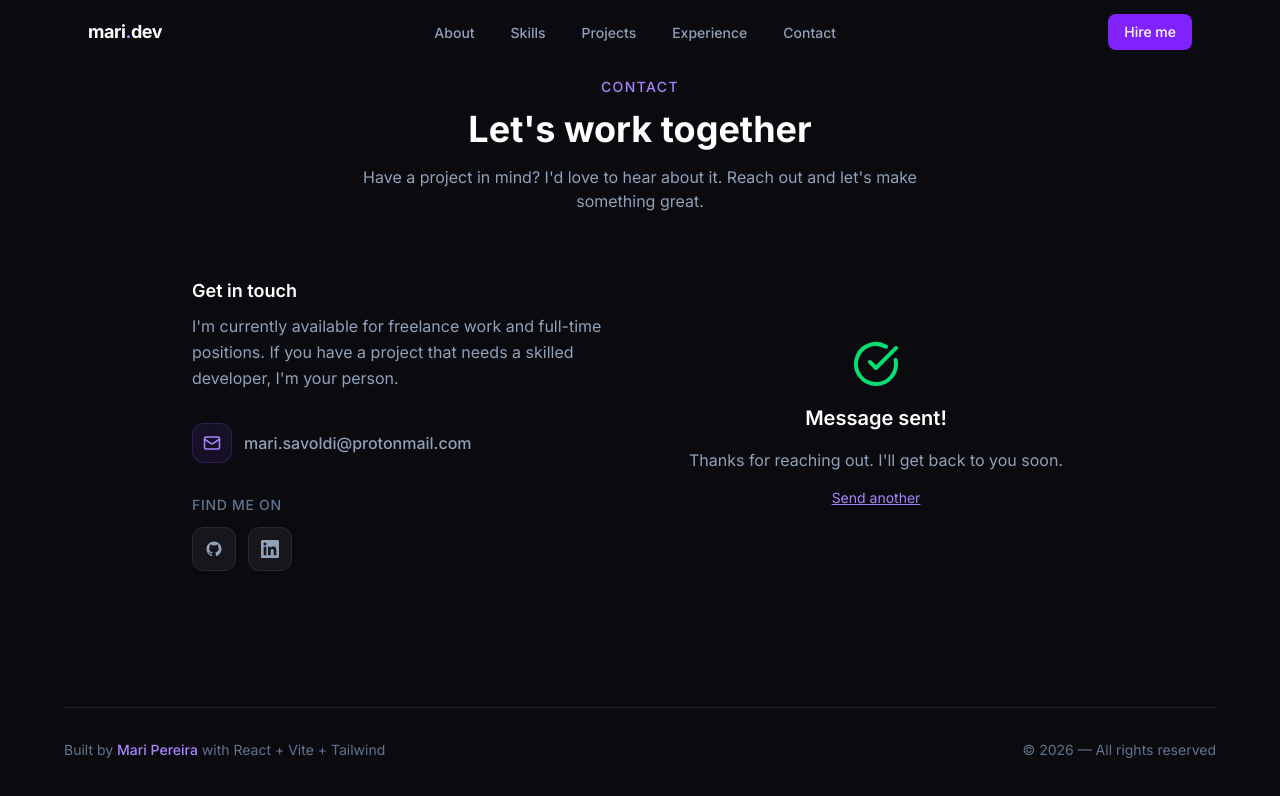
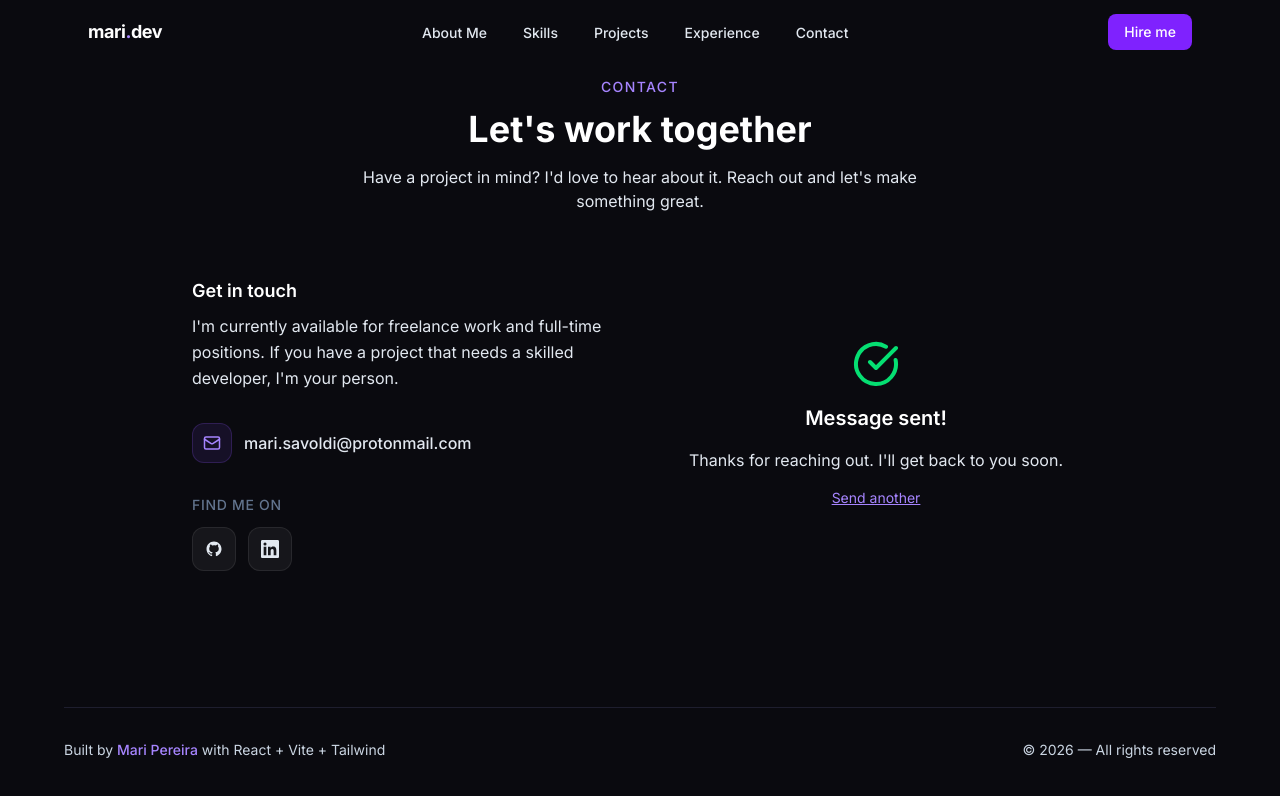
Before and after one commit to MariPereiraFree/portifolio, a React (Vite) app: page / in a window 1280 px wide. Both pictures are taken after typing "Sample", "name@example.com", "Sample" into the empty fields and a click on the button "Send message". Shown: the part 3966-4762 px from the top of the page. Built offline with nearby package versions, Linux system fonts and the light colour scheme.

Commit message:
style: adjust font colors

```diff
--- a/src/components/About.tsx
+++ b/src/components/About.tsx
@@ -50,7 +50,7 @@ export default function About() {
                   className="bg-[#111118] border border-[#1e1e2e] rounded-2xl p-4 text-center"
                 >
                   <div className="text-2xl font-bold text-white">{value}</div>
-                  <div className="text-xs text-slate-500 mt-1">{label}</div>
+                  <div className="text-xs text-slate-300 mt-1">{label}</div>
                 </div>
               ))}
             </div>
@@ -70,11 +70,11 @@ export default function About() {
               </h2>
             </div>
 
-            <p className="text-slate-400 text-lg leading-relaxed">
+            <p className="text-slate-200 text-lg leading-relaxed">
               {profile.bio}
             </p>
 
-            <p className="text-slate-400 leading-relaxed">
+            <p className="text-slate-200 leading-relaxed">
               When I&apos;m not coding, you&apos;ll find me hiking, reading sci-fi, or tinkering
               with side projects. I believe the best products come from teams that combine
               technical rigor with genuine empathy for users.
--- a/src/components/Contact.tsx
+++ b/src/components/Contact.tsx
@@ -38,7 +38,7 @@ export default function Contact() {
         >
           <p className="text-violet-400 text-sm font-medium uppercase tracking-widest mb-3">Contact</p>
           <h2 className="text-4xl font-bold text-white">Let&apos;s work together</h2>
-          <p className="text-slate-400 mt-4 max-w-xl mx-auto">
+          <p className="text-slate-200 mt-4 max-w-xl mx-auto">
             Have a project in mind? I&apos;d love to hear about it. Reach out and let&apos;s
             make something great.
           </p>
@@ -54,7 +54,7 @@ export default function Contact() {
           >
             <div>
               <h3 className="text-white font-semibold text-lg mb-2">Get in touch</h3>
-              <p className="text-slate-400 leading-relaxed">
+              <p className="text-slate-200 leading-relaxed">
                 I&apos;m currently available for freelance work and full-time positions. If you
                 have a project that needs a skilled developer, I&apos;m your person.
               </p>
@@ -62,7 +62,7 @@ export default function Contact() {
 
             <a
               href={`mailto:${profile.email}`}
-              className="flex items-center gap-3 text-slate-400 hover:text-violet-400 transition-colors group"
+              className="flex items-center gap-3 text-slate-200 hover:text-violet-400 transition-colors group"
             >
               <div className="w-10 h-10 flex items-center justify-center rounded-xl bg-violet-500/10 border border-violet-500/20 text-violet-400 group-hover:bg-violet-500/20 transition-colors">
                 <Mail size={18} />
@@ -81,7 +81,7 @@ export default function Contact() {
                     rel="noopener noreferrer"
                     aria-label={label}
                     className={`w-11 h-11 flex items-center justify-center rounded-xl
-                      bg-white/5 border border-white/8 text-slate-400 ${color}
+                      bg-white/5 border border-white/8 text-slate-200 ${color}
                       transition-all duration-200 hover:bg-white/10`}
                   >
                     <Icon size={18} />
@@ -105,7 +105,7 @@ export default function Contact() {
               >
                 <CheckCircle className="text-green-400" size={48} />
                 <h3 className="text-white font-semibold text-xl">Message sent!</h3>
-                <p className="text-slate-400">Thanks for reaching out. I&apos;ll get back to you soon.</p>
+                <p className="text-slate-200">Thanks for reaching out. I&apos;ll get back to you soon.</p>
                 <button
                   onClick={() => { setSent(false); setForm({ name: '', email: '', message: '' }) }}
                   className="text-violet-400 hover:text-violet-300 text-sm underline"
@@ -117,7 +117,7 @@ export default function Contact() {
               <form onSubmit={handleSubmit} className="space-y-4">
                 {inputFields.map(({ id, label, type, placeholder }) => (
                   <div key={id}>
-                    <label htmlFor={id} className="block text-sm font-medium text-slate-400 mb-1.5">
+                    <label htmlFor={id} className="block text-sm font-medium text-slate-200 mb-1.5">
                       {label}
                     </label>
                     <input
@@ -127,12 +127,12 @@ export default function Contact() {
                       placeholder={placeholder}
                       value={form[id]}
                       onChange={(e) => setForm({ ...form, [id]: e.target.value })}
-                      className="w-full px-4 py-3 rounded-xl bg-[#111118] border border-[#1e1e2e] text-white placeholder:text-slate-600 focus:outline-none focus:border-violet-500/50 focus:ring-1 focus:ring-violet-500/20 transition-colors"
+                      className="w-full px-4 py-3 rounded-xl bg-[#111118] border border-[#1e1e2e] text-white placeholder:text-slate-400 focus:outline-none focus:border-violet-500/50 focus:ring-1 focus:ring-violet-500/20 transition-colors"
                     />
                   </div>
                 ))}
                 <div>
-                  <label htmlFor="message" className="block text-sm font-medium text-slate-400 mb-1.5">
+                  <label htmlFor="message" className="block text-sm font-medium text-slate-200 mb-1.5">
                     Message
                   </label>
                   <textarea
@@ -142,7 +142,7 @@ export default function Contact() {
                     placeholder="Tell me about your project..."
                     value={form.message}
                     onChange={(e) => setForm({ ...form, message: e.target.value })}
-                    className="w-full px-4 py-3 rounded-xl bg-[#111118] border border-[#1e1e2e] text-white placeholder:text-slate-600 focus:outline-none focus:border-violet-500/50 focus:ring-1 focus:ring-violet-500/20 transition-colors resize-none"
+                    className="w-full px-4 py-3 rounded-xl bg-[#111118] border border-[#1e1e2e] text-white placeholder:text-slate-200 focus:outline-none focus:border-violet-500/50 focus:ring-1 focus:ring-violet-500/20 transition-colors resize-none"
                   />
                 </div>
                 <button
--- a/src/components/Experience.tsx
+++ b/src/components/Experience.tsx
@@ -46,14 +46,14 @@ export default function Experience() {
                       <h3 className="text-white font-bold text-lg">{job.role}</h3>
                       <p className="text-violet-400 font-medium">{job.company}</p>
                     </div>
-                    <span className="px-3 py-1 rounded-full bg-white/5 border border-white/8 text-slate-400 text-sm">
+                    <span className="px-3 py-1 rounded-full bg-white/5 border border-white/8 text-slate-200 text-sm">
                       {job.period}
                     </span>
                   </div>
 
                   <Separator.Root className="bg-[#1e1e2e] h-px my-4" />
 
-                  <p className="text-slate-400 text-sm leading-relaxed mb-4">{job.description}</p>
+                  <p className="text-slate-200 text-sm leading-relaxed mb-4">{job.description}</p>
 
                   <div className="flex flex-wrap gap-2">
                     {job.tech.map((t) => (
--- a/src/components/Footer.tsx
+++ b/src/components/Footer.tsx
@@ -7,7 +7,7 @@ export default function Footer() {
     <footer className="py-10 px-6">
       <div className="max-w-6xl mx-auto">
         <Separator.Root className="bg-[#1e1e2e] h-px mb-8" />
-        <div className="flex flex-col sm:flex-row items-center justify-between gap-4 text-slate-500 text-sm">
+        <div className="flex flex-col sm:flex-row items-center justify-between gap-4 text-slate-300 text-sm">
           <p>
             Built by{' '}
             <span className="text-violet-400 font-medium">{profile.name}</span>{' '}
--- a/src/components/Navbar.tsx
+++ b/src/components/Navbar.tsx
@@ -5,7 +5,7 @@ import { useEffect,useState } from 'react'
 import type { NavLink } from '../types/portfolio'
 
 const links: NavLink[] = [
-  { label: 'About', href: '#about' },
+  { label: 'About Me', href: '#about' },
   { label: 'Skills', href: '#skills' },
   { label: 'Projects', href: '#projects' },
   { label: 'Experience', href: '#experience' },
@@ -52,7 +52,7 @@ export default function Navbar() {
                   duration-200 ${
             active === href
               ? 'text-white bg-white/10'
-              : 'text-slate-400 hover:text-white hover:bg-white/5'
+              : 'text-slate-200 hover:text-white hover:bg-white/5'
             }`}
               >
                 {label}
@@ -70,7 +70,7 @@ export default function Navbar() {
 
         {/* Mobile menu toggle */}
         <button
-          className="md:hidden text-slate-400 hover:text-white"
+          className="md:hidden text-slate-200 hover:text-white"
           onClick={() => setMobileOpen(!mobileOpen)}
           aria-label="Toggle menu"
         >
@@ -93,7 +93,7 @@ export default function Navbar() {
                   <a
                     href={href}
                     onClick={() => { setActive(href); setMobileOpen(false) }}
-                    className="block px-4 py-3 rounded-lg text-sm text-slate-400 hover:text-white hover:bg-white/5 transition-colors"
+                    className="block px-4 py-3 rounded-lg text-sm text-slate-200 hover:text-white hover:bg-white/5 transition-colors"
                   >
                     {label}
                   </a>
--- a/src/components/Skills.tsx
+++ b/src/components/Skills.tsx
@@ -18,7 +18,7 @@ export default function Skills() {
         >
           <p className="text-violet-400 text-sm font-medium uppercase tracking-widest mb-3">Tech Stack</p>
           <h2 className="text-4xl font-bold text-white">Skills &amp; Technologies</h2>
-          <p className="text-slate-400 mt-4 max-w-xl mx-auto">
+          <p className="text-slate-200 mt-4 max-w-xl mx-auto">
             Tools and technologies I work with on a daily basis to build great products.
           </p>
         </motion.div>
```
Also changed, not shown: src/components/Hero.tsx (+5 -5 lines), src/components/Projects.tsx (+4 -4 lines).
